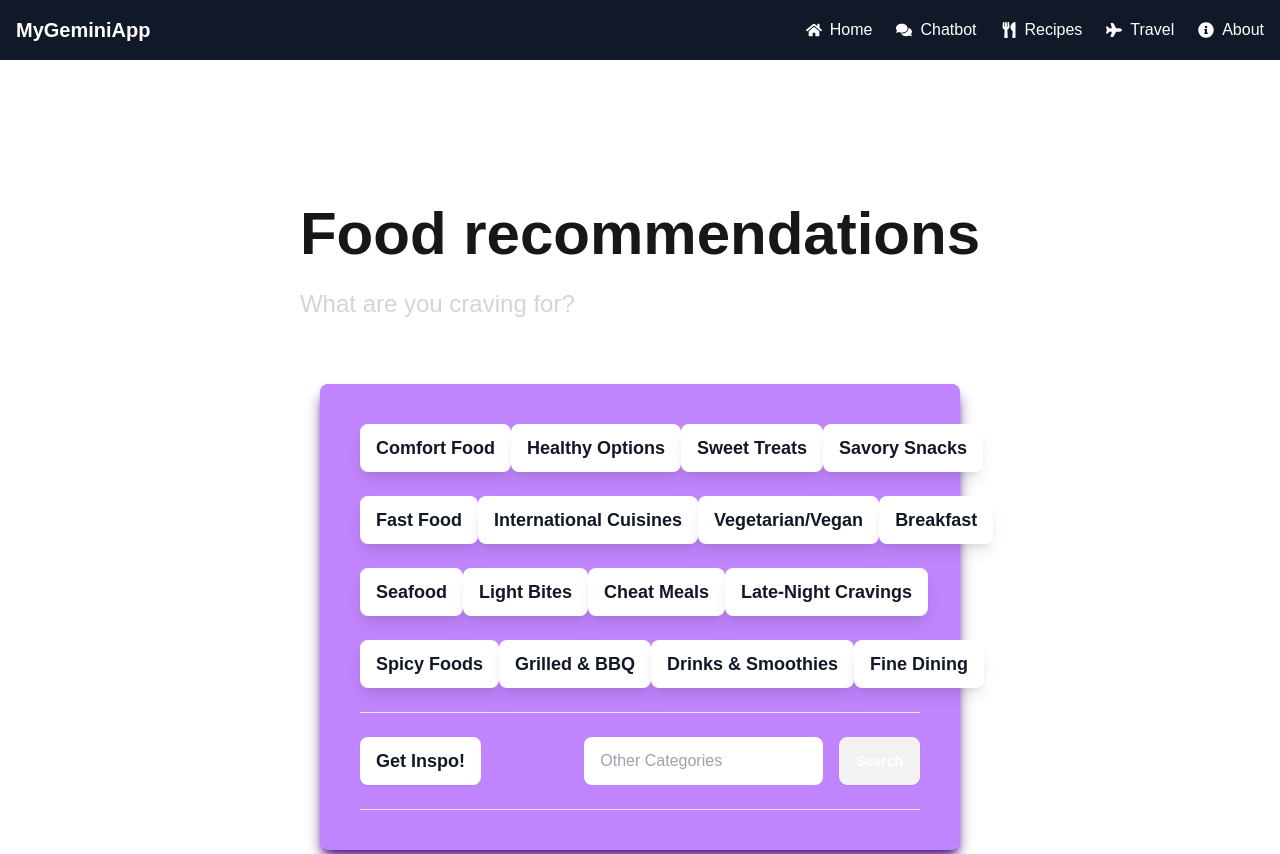
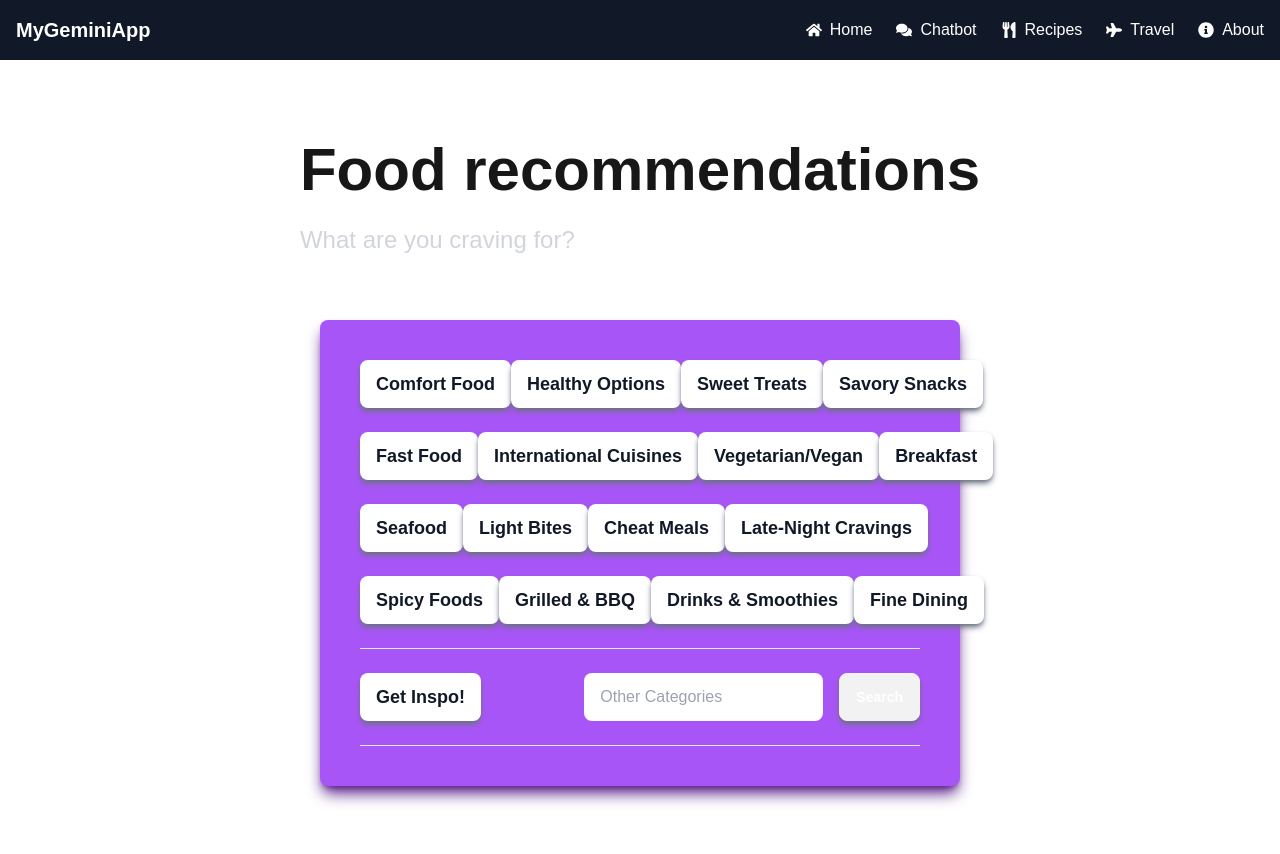
Before and after one commit to NoelPerland/gemini_project, a Next.js app: page /Hampus in a window 1280 px wide. Shown: the top 854 px of the page. Built offline with nearby package versions, Linux system fonts and the light colour scheme; no server answers.

Commit message:
Hampus Updated

```diff
--- a/components/ButtonComponent.js
+++ b/components/ButtonComponent.js
@@ -3,7 +3,7 @@ export default function ButtonComponent({ title, func }) {
     <button
       onClick={() => func(title)}
       value={title}
-      className="btn bg-white text-lg text-gray-900 hover:text-white border-none shadow-lg"
+      className="btn bg-white text-lg text-gray-900 hover:text-white border-none shadow-md shadow-gray-500"
     >
       {title}
     </button>
--- a/pages/Hampus.js
+++ b/pages/Hampus.js
@@ -32,7 +32,7 @@ export default function Hampus() {
   }
 
   return (
-    <div className="flex flex-col py-36 gap-16 items-center justify-center">
+    <div className="flex flex-col py-20 gap-16 items-center justify-center">
       <div className="flex flex-col gap-6">
         <h1 className="text-6xl font-semibold text-start">
           Food recommendations
@@ -42,7 +42,7 @@ export default function Hampus() {
         </p>
       </div>
 
-      <div className="flex flex-col  bg-purple-400 p-10 rounded-lg gap-6 w-2/4 flex-wrap  shadow-lg shadow-purple-900">
+      <div className="flex flex-col  bg-purple-500 p-10 rounded-lg gap-6 w-2/4 flex-wrap  shadow-lg shadow-purple-900">
         <div className="flex justify-between">
           <ButtonComponent title="Comfort Food" func={applyPromt} />
           <ButtonComponent title="Healthy Options" func={applyPromt} />
@@ -73,7 +73,7 @@ export default function Hampus() {
         <div className="flex justify-between">
           <button
             onClick={sendPromt}
-            className="btn bg-white text-lg text-gray-900 border-none hover:text-white"
+            className="btn bg-white text-lg text-gray-900 border-none shadow-md shadow-gray-500 hover:text-white"
           >
             Get Inspo!
           </button>
@@ -81,10 +81,13 @@ export default function Hampus() {
             <input
               onChange={addCategory}
               type="text"
-              className="bg-white px-4 rounded-lg text-gray-900"
+              className="bg-white px-4 rounded-lg text-gray-shadow-md shadow-gray-500"
               placeholder="Other Categories"
             ></input>
-            <button onClick={checkAndPrintCategory} className="btn text-white">
+            <button
+              onClick={checkAndPrintCategory}
+              className="btn text-white shadow-md shadow-gray-500"
+            >
               Search
             </button>
           </div>
@@ -100,7 +103,7 @@ export default function Hampus() {
               </div>
             </div>
             <div>
-              <p className="text-xl p-5">{answer.description}</p>
+              <p className="text-xl p-5 bg-gray-100">{answer.description}</p>
               <h2 className="flex flex-col p-5 text-gray-900 text-xl font-semibold">
                 ingredients:
               </h2>
@@ -124,7 +127,11 @@ export default function Hampus() {
               {(() => {
                 const items = [];
                 for (let i = 0; i < answer.steps.length; i++) {
-                  items.push(<li key={i}>{answer.steps[i]}</li>);
+                  items.push(
+                    <li key={i}>
+                      {i + 1} - {answer.steps[i]}
+                    </li>
+                  );
                 }
                 return items;
               })()}
```
